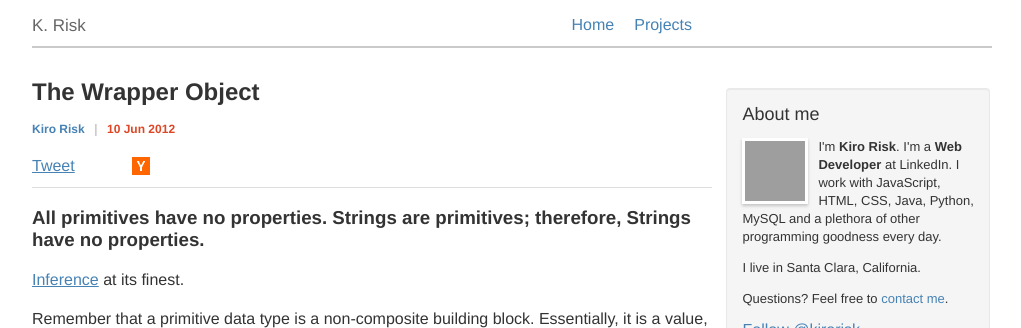
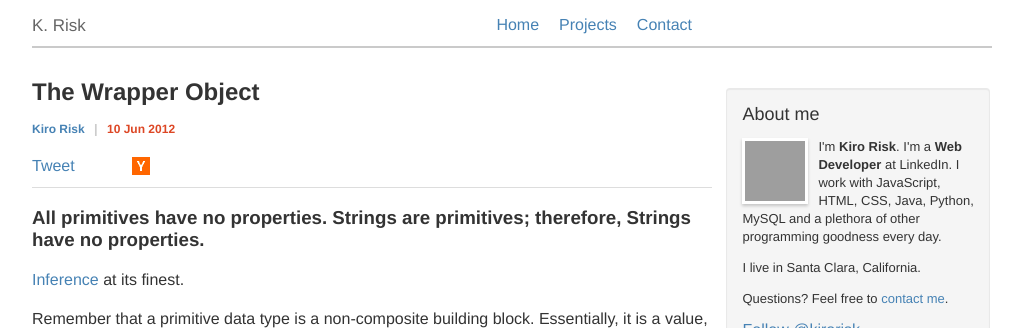
Before and after one commit to krisk/krisk.github.com, a Jekyll site: the page built from _posts/2012-06-10-wrapper_objects.md, in a window 1280 px wide, cut to the strip 0-328 px from the top of the page. Shown: the whole strip, without its empty margins (128-1149 px from the left). Built offline with Jekyll 4.4.1, drawn with Linux system fonts in a browser that asks for light colours; comment, search, counter and statistics services are not loaded; grey boxes are pictures that could not be loaded.

Commit message:
added pagination and contact

```diff
--- /dev/null
+++ b/_includes/pagination.html
@@ -0,0 +1,17 @@
+<div class="pagination">
+    <p>
+      {% if page.previous.url %}
+        <a href="{{page.previous.url}}" title="Previous Post: {{page.previous.title}}">
+          « Previous blog post
+        </a>
+      {% endif %}
+      {% if page.previous.url and page.next.url %}
+        &nbsp;|&nbsp;
+      {% endif %}
+      {% if page.next.url %}
+        <a href="{{page.next.url}}" title="Next Post: {{page.next.title}}">
+          Next blog post »
+        </a>
+      {% endif %}
+    </p>
+</div>
--- a/_layouts/default.html
+++ b/_layouts/default.html
@@ -54,7 +54,7 @@
           <ul id="site-menu">
             <li {% if page.name == "" %}class="selected"{% endif %}><a href="/">Home</a></li>
             <li {% if page.name == "projects" %}class="selected"{% endif %}><a href="/projects.html">Projects</a></li>
-            <!--<li {% if page.name == "about" %}class="selected"{% endif %}><a href="/about.html">About me</a></li>-->
+            <li {% if page.name == "contact" %}class="selected"{% endif %}><a href="/contact.html">Contact</a></li>
           </ul>
         </nav>
       </div>
--- a/_layouts/post.html
+++ b/_layouts/post.html
@@ -21,6 +21,8 @@
 
 <hr />
 
+{% include pagination.html %}
+
 {% include comments.md %}
 
 <!--
--- a/css/default.css
+++ b/css/default.css
@@ -10,6 +10,11 @@
 }
 a {
     color: steelBlue;
+    text-decoration: none;
+}
+a:hover {
+    text-decoration: underline;
+    color: #005580;
 }
 h2 {
     margin-bottom: 10px;
@@ -183,15 +188,11 @@
     margin: 0;
     font-size: 18px;
 }
-.posts h3 a {
-    text-decoration: none;
-}
-.posts h3 a:hover {
-    text-decoration: underline;
-    color: #005580;
-}
 .posts p {
     margin: 0;
+}
+.pagination p {
+    text-align: right;
 }
 /*
 aside {
```
Also changed, not shown: contact.md (renamed from about.md, +2 -8 lines).
